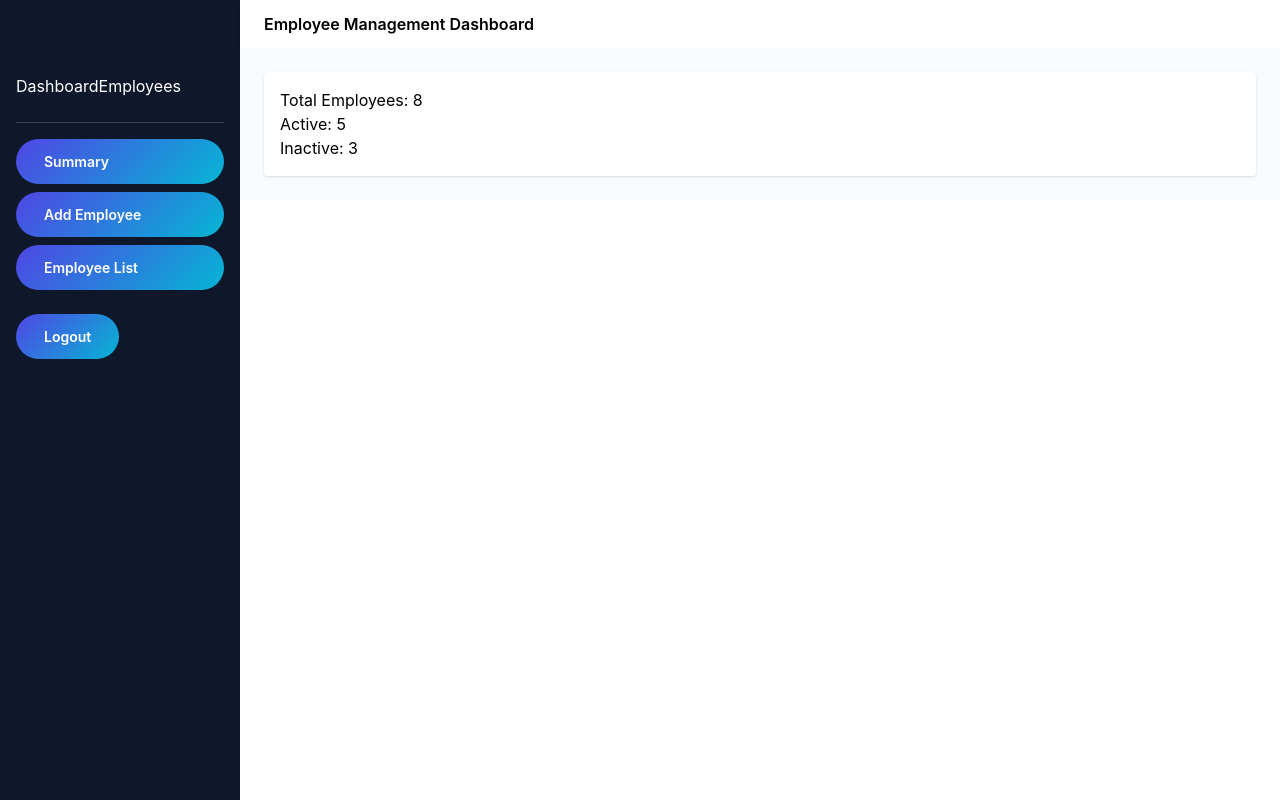
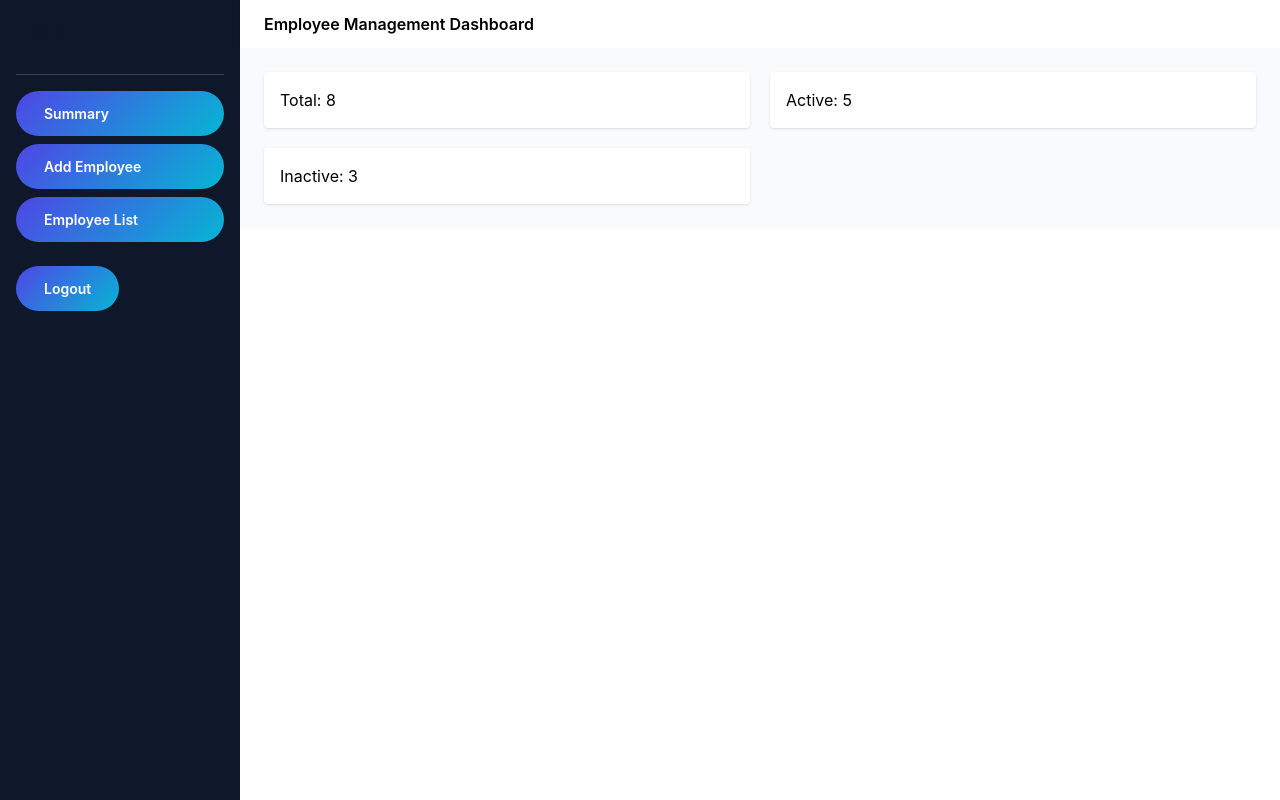
Before and after one commit to srisruthipopuri25/Employeemanagementdashboard, a Next.js app: page /employees in a window 1280 px wide. Both pictures are taken after a click on the button "Summary". Built offline with nearby package versions, Linux system fonts and the light colour scheme.

Commit message:
removed dashboard page

```diff
--- a/app/(private)/dashboard/page.js
+++ /dev/null
@@ -1,19 +0,0 @@
-"use client";
-
-import { useEmployeeStore } from "@/store/employeeStore";
-
-export default function DashboardPage() {
-  const employees = useEmployeeStore((s) => s.employees);
-
-  const active = employees.filter(e => e.active).length;
-
-  return (
-    <div className="grid grid-cols-3 gap-4">
-      <div className="bg-white p-4 rounded shadow">Total: {employees.length}</div>
-      <div className="bg-white p-4 rounded shadow">Active: {active}</div>
-      <div className="bg-white p-4 rounded shadow">
-        Inactive: {employees.length - active}
-      </div>
-    </div>
-  );
-}
--- a/app/(public)/login/page.js
+++ b/app/(public)/login/page.js
@@ -1,19 +1,19 @@
-"use client";
+'use client';
 
-import { useState } from "react";
-import { useRouter } from "next/navigation";
-import { useAuthStore } from "@/store/authStore";
+import { useState } from 'react';
+import { useRouter } from 'next/navigation';
+import { useAuthStore } from '@/store/authStore';
 
 export default function LoginPage() {
-  const [username, setUsername] = useState("");
-  const [password, setPassword] = useState("");
+  const [username, setUsername] = useState('');
+  const [password, setPassword] = useState('');
   const login = useAuthStore((s) => s.login);
   const error = useAuthStore((s) => s.error);
   const router = useRouter();
 
   const handleLogin = () => {
     const success = login(username, password);
-    if (success) router.push("/dashboard");
+    if (success) router.push('/employees');
   };
 
   return (
--- a/app/components/Sidebar.js
+++ b/app/components/Sidebar.js
@@ -1,47 +1,54 @@
-"use client";
+'use client';
 
-import Link from "next/link";
-import { useAuthStore } from "@/store/authStore";
-import { useRouter, usePathname } from "next/navigation";
-import { useEmployeeStore } from "@/store/employeeStore";
+import Link from 'next/link';
+import { useAuthStore } from '@/store/authStore';
+import { useRouter, usePathname } from 'next/navigation';
+import { useEmployeeStore } from '@/store/employeeStore';
 
 export default function Sidebar() {
   const logout = useAuthStore((s) => s.logout);
   const setView = useEmployeeStore((s) => s.setView);
-  const clearSelectedEmployee = useEmployeeStore((s) => s.clearSelectedEmployee);
+  const clearSelectedEmployee = useEmployeeStore(
+    (s) => s.clearSelectedEmployee
+  );
   const pathname = usePathname();
   const router = useRouter();
 
-  const inEmployees = pathname.startsWith("/employees");
-
   return (
     <aside className="w-60 bg-slate-900 text-white p-4">
-      <h2 className="text-xl font-bold mb-6">EMS</h2>
+      <h2 className="text-xl font-bold  text-white mb-6">EMS</h2>
 
       <nav className="space-y-3">
-        <Link href="/dashboard">Dashboard</Link>
-        <Link href="/employees">Employees</Link>
-
-        {inEmployees && (
         <div className="mt-6 space-y-2 border-t border-slate-700 pt-4">
-            <button onClick={() => setView("summary")} className="block w-full text-left">
+          <button
+            onClick={() => setView('summary')}
+            className="block w-full text-left"
+          >
             Summary
           </button>
-            <button onClick={() =>  {clearSelectedEmployee(); setView("form")}} className="block w-full text-left">
+          <button
+            onClick={() => {
+              clearSelectedEmployee();
+              setView('form');
+            }}
+            className="block w-full text-left"
+          >
             Add Employee
           </button>
 
-            <button onClick={() => setView("table")} className="block w-full text-left">
+          <button
+            onClick={() => setView('table')}
+            className="block w-full text-left"
+          >
             Employee List
           </button>
         </div>
-        )}
 
         <button
           className="text-red-400 block mt-6"
           onClick={() => {
             logout();
-            router.push("/login");
+            router.push('/login');
           }}
         >
           Logout
--- a/app/components/employees/EmployeeFilters.js
+++ b/app/components/employees/EmployeeFilters.js
@@ -1,5 +1,5 @@
-"use client";
-import { useEmployeeStore } from "@/store/employeeStore";
+'use client';
+import { useEmployeeStore } from '@/store/employeeStore';
 
 export default function EmployeeFilters() {
   const search = useEmployeeStore((s) => s.search);
--- a/app/components/employees/EmployeeSummary.js
+++ b/app/components/employees/EmployeeSummary.js
@@ -1,5 +1,5 @@
-"use client";
-import { useEmployeeStore } from "@/store/employeeStore";
+'use client';
+import { useEmployeeStore } from '@/store/employeeStore';
 
 export default function EmployeeSummary() {
   const employees = useEmployeeStore((s) => s.employees);
@@ -7,10 +7,14 @@ export default function EmployeeSummary() {
   const active = employees.filter((e) => e.active).length;
 
   return (
-    <div className="bg-white p-4 rounded shadow">
-      <p>Total Employees: {employees.length}</p>
-      <p>Active: {active}</p>
-      <p>Inactive: {employees.length - active}</p>
+    <div className="grid grid-cols-3 gap-4">
+      <div className="bg-white p-4 rounded shadow">
+        Total: {employees.length}
+      </div>
+      <div className="bg-white p-4 rounded shadow">Active: {active}</div>
+      <div className="bg-white p-4 rounded shadow">
+        Inactive: {employees.length - active}
+      </div>
     </div>
   );
 }
--- a/proxy.js
+++ b/proxy.js
@@ -4,13 +4,10 @@ export function proxy(request) {
   const isAuth = request.cookies.get('isAuth')?.value;
   const path = request.nextUrl.pathname;
   if (isAuth && path.startsWith('/login')) {
-    return NextResponse.redirect(new URL('/dashboard', request.url));
+    return NextResponse.redirect(new URL('/employees', request.url));
   }
 
-  if (
-    !isAuth &&
-    (path.startsWith('/dashboard') || path.startsWith('/employees'))
-  ) {
+  if (!isAuth && path.startsWith('/employees')) {
     return NextResponse.redirect(new URL('/login', request.url));
   }
 
@@ -18,5 +15,5 @@ export function proxy(request) {
 }
 
 export const config = {
-  matcher: ['/dashboard/:path*', '/employees/:path*', '/login'],
+  matcher: ['/employees/:path*', '/login'],
 };
```
Also changed, not shown: app/components/employees/EmployeeTable.js (+7 -0 lines). Lines whose indentation alone changed are shown as unchanged.
